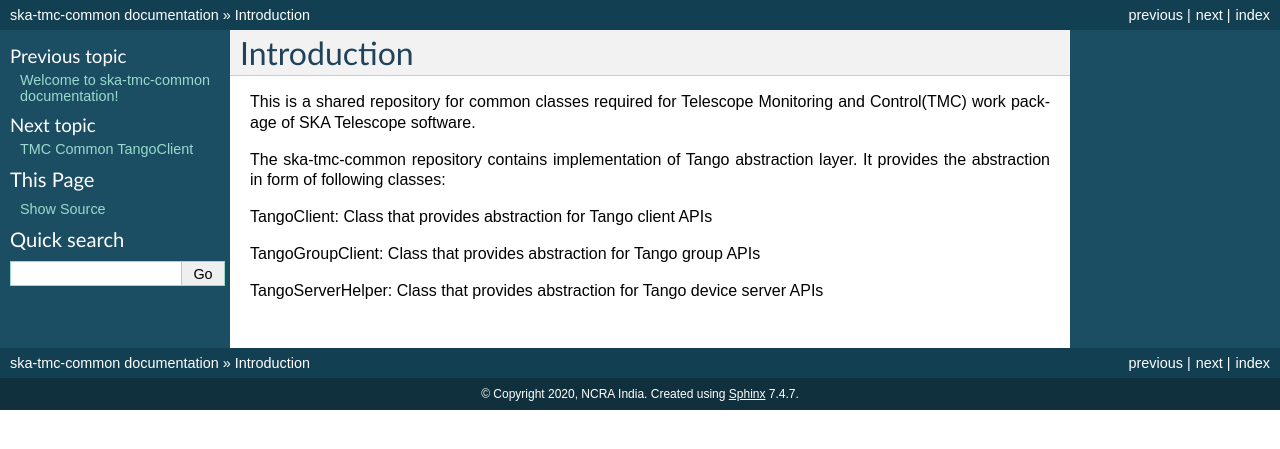
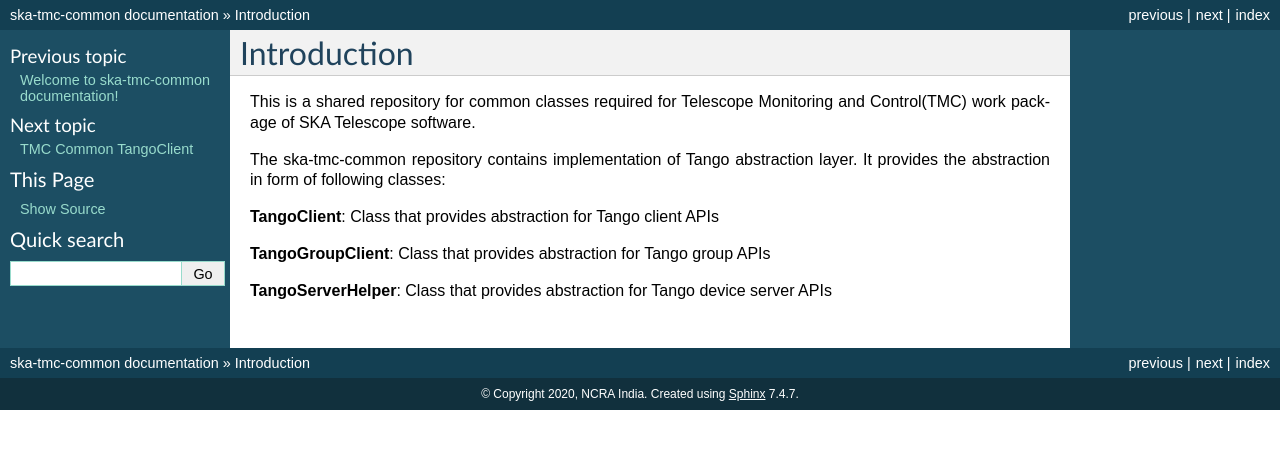
Before and after one commit to ska-telescope/ska-tmc-common, a Sphinx documentation site: the page built from docs/source/Introduction.rst, in a window 1280 px wide. Shown: the top 449 px of the page. Built offline with Sphinx 7.4.7, drawn with Linux system fonts in a browser that asks for light colours; some of the changed lines change nothing that is shown.

```diff
--- a/docs/source/Introduction.rst
+++ b/docs/source/Introduction.rst
@@ -7,8 +7,8 @@
 
 The ska-tmc-common repository contains implementation of Tango abstraction layer. It provides the abstraction in form of following classes:
 
-TangoClient: Class that provides abstraction for Tango client APIs
+**TangoClient**: Class that provides abstraction for Tango client APIs
 
-TangoGroupClient: Class that provides abstraction for Tango group APIs
+**TangoGroupClient**: Class that provides abstraction for Tango group APIs
 
-TangoServerHelper: Class that provides abstraction for Tango device server APIs
+**TangoServerHelper**: Class that provides abstraction for Tango device server APIs
```
